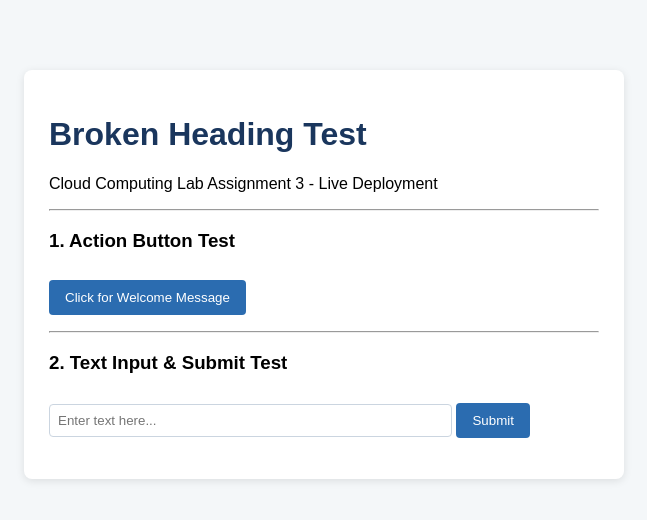
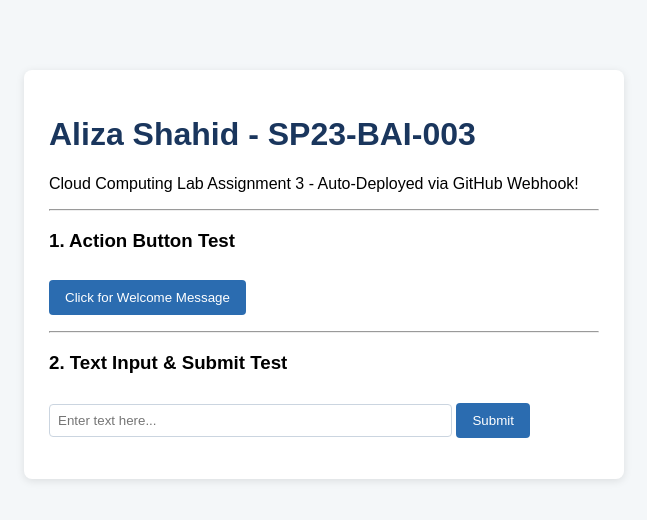
Before and after one commit to Aliza-Shahid/cicd-assignment-SP23-BAI-003, a plain HTML site: page index.html in a window 1280 px wide. Shown: the whole page, without its empty margins (316-963 px from the left). Drawn offline with Linux system fonts and the light colour scheme.

Commit message:
Restore heading and update banner via GitHub webhook

```diff
--- a/index.html
+++ b/index.html
@@ -15,8 +15,8 @@
 </head>
 <body>
     <div class="card">
-        <h1 id="student-heading">Broken Heading Test</h1>
-        <p id="status-banner">Cloud Computing Lab Assignment 3 - Live Deployment</p>
+        <h1 id="student-heading">Aliza Shahid - SP23-BAI-003</h1>
+        <p id="status-banner">Cloud Computing Lab Assignment 3 - Auto-Deployed via GitHub Webhook!</p>
 
         <hr>
         <h3>1. Action Button Test</h3>
```
